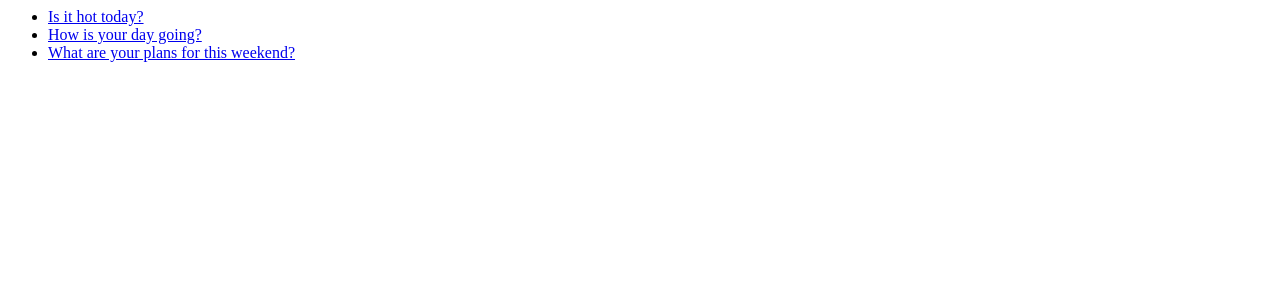
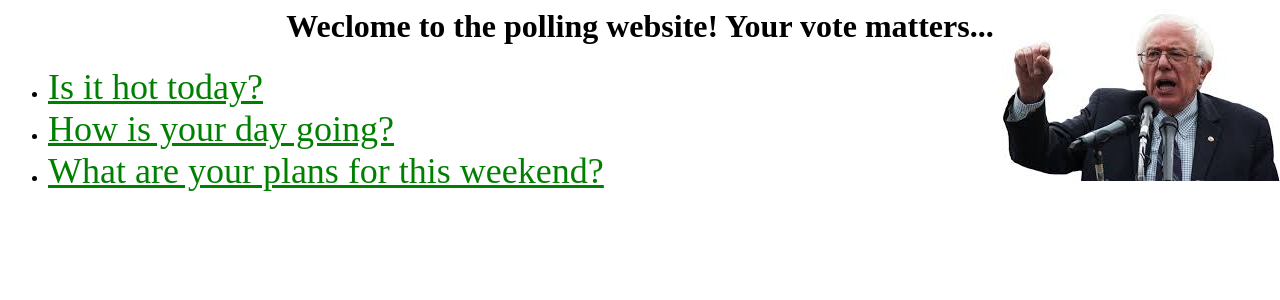
Before and after one commit to orozcojd/Django_polls, a Django app: template polls/templates/polls/index.html in a window 1280 px wide. Shown: the top 300 px of the page. Run offline with Django 3.2, Linux system fonts and the light colour scheme; the template is opened without the code that fills it: values that come from a table or form of the project are taken from there, others are empty; data comes from the database, SQL or seed files in the repository; both versions use the stored data as it was after the commit.

Commit message:
added html and css styling to webpage, bernie on top right, in admin form added choice each time new question added, included date_published header

```diff
--- /dev/null
+++ b/polls/static/polls/style.css
@@ -0,0 +1,16 @@
+h1 {
+	text-align: center;
+}
+
+
+li a {
+	color: green;
+	text-align: center;
+	font-size: 36;
+}
+
+body{
+
+	background: white url("images/bernie.jpg") no-repeat right top;
+
+}
--- a/polls/templates/polls/index.html
+++ b/polls/templates/polls/index.html
@@ -1,3 +1,9 @@
+{% load staticfiles %}
+
+<link rel="stylesheet" type="text/css" href="{% static 'polls/style.css' %}" />
+
+
+<h1> Weclome to the polling website! Your vote matters...</h1>
 {% if latest_question_list %}
 	<ul>
 	{% for question in latest_question_list %}
```
Also changed, not shown: polls/admin.py (+16 -2 lines), polls/views.py (+5 -5 lines), db.sqlite3, polls/static/polls/images/bernie.jpg (added), 4 other files.
